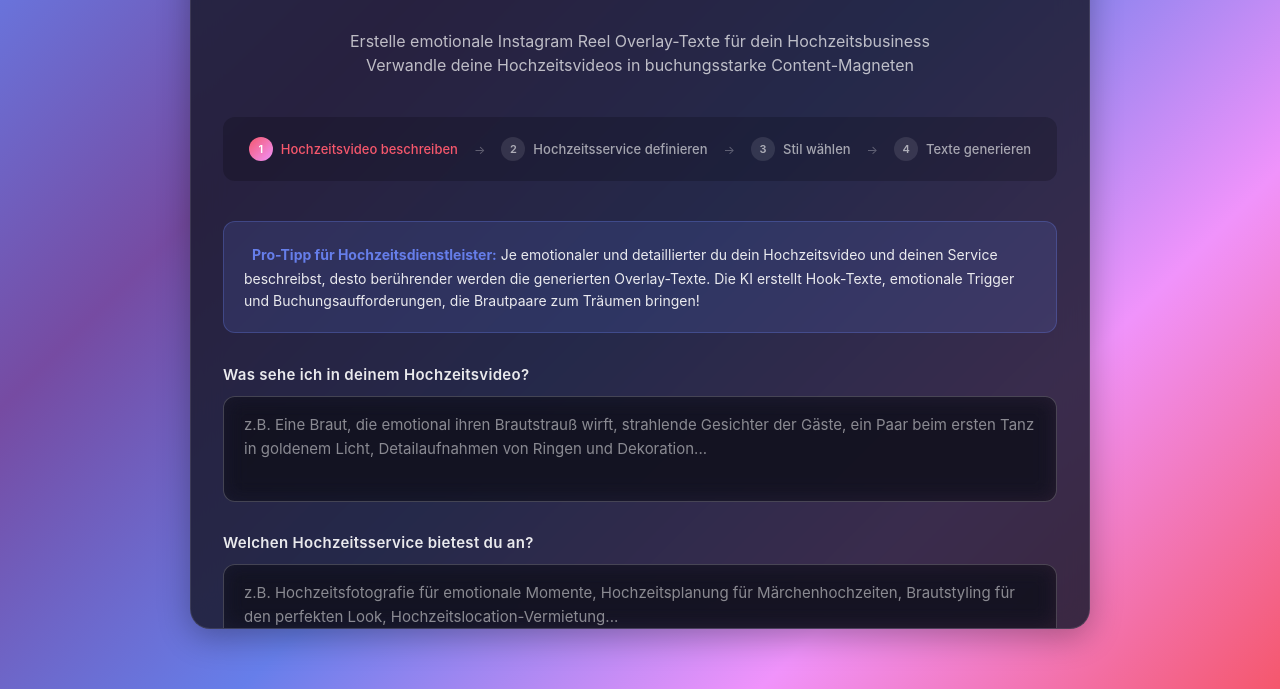
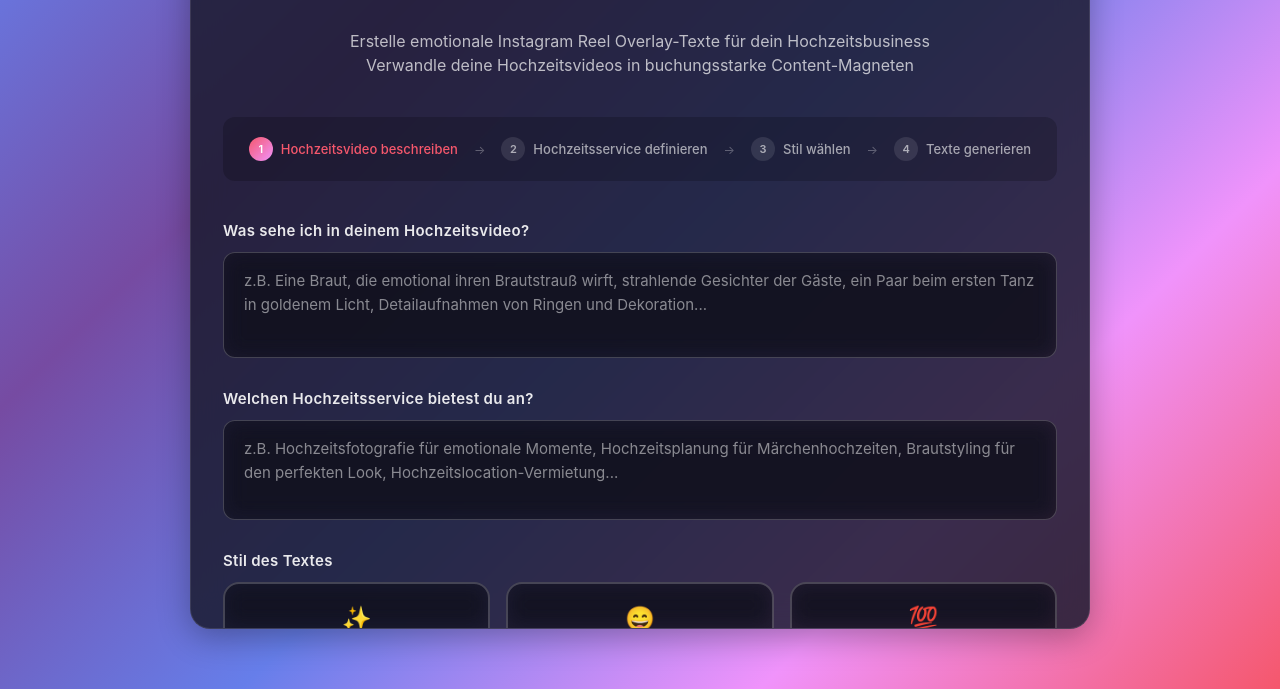
Before and after one commit to maikranz9999/wedding-reel-ai, a website: page public/index.html in a window 1280 px wide. Shown: the part 111-800 px from the top of the page. Drawn offline with Linux system fonts and the light colour scheme.

Commit message:
Update index.html

```diff
--- a/public/index.html
+++ b/public/index.html
@@ -676,10 +676,7 @@
             </div>
         </div>
 
-        <div class="info-notice">
-            <span class="icon"></span>
-            <strong>Pro-Tipp für Hochzeitsdienstleister:</strong> Je emotionaler und detaillierter du dein Hochzeitsvideo und deinen Service beschreibst, desto berührender werden die generierten Overlay-Texte. Die KI erstellt Hook-Texte, emotionale Trigger und Buchungsaufforderungen, die Brautpaare zum Träumen bringen!
-        </div>
+
 
         <div class="input-group">
             <label>
```
